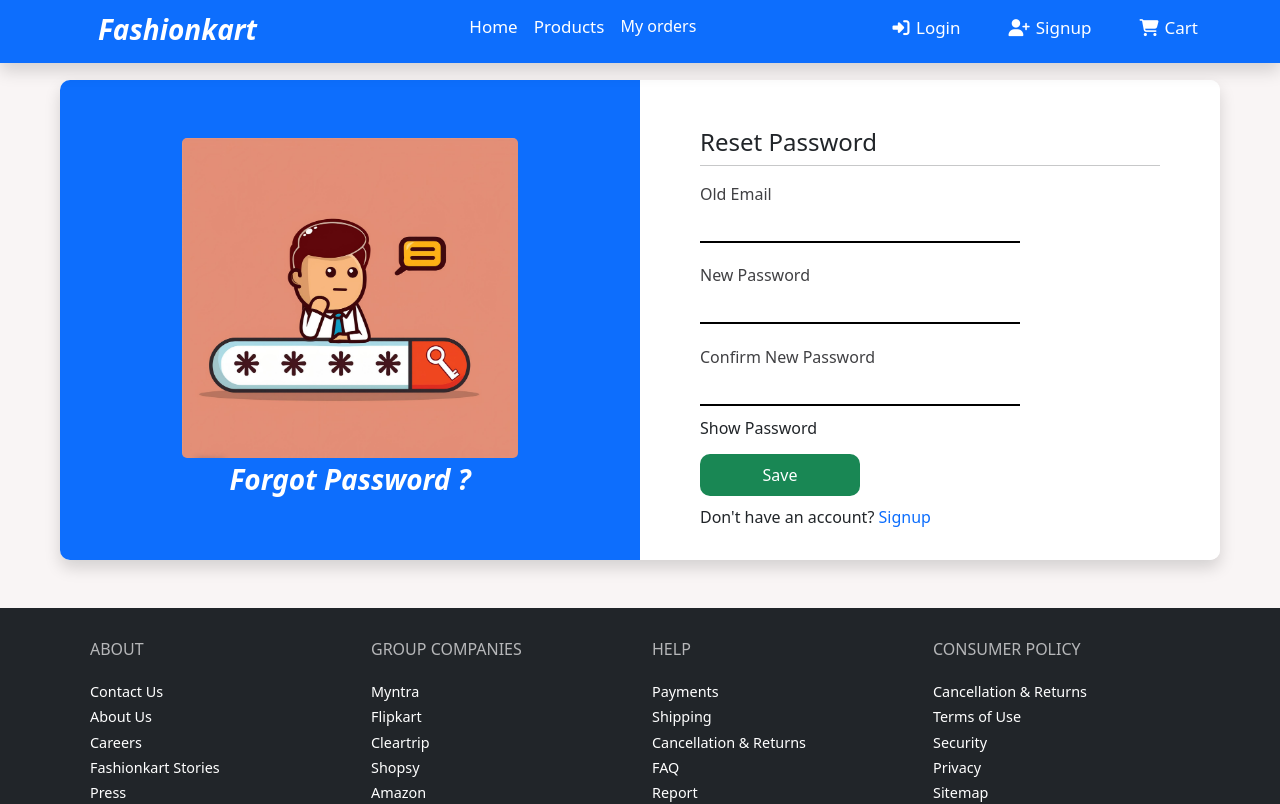
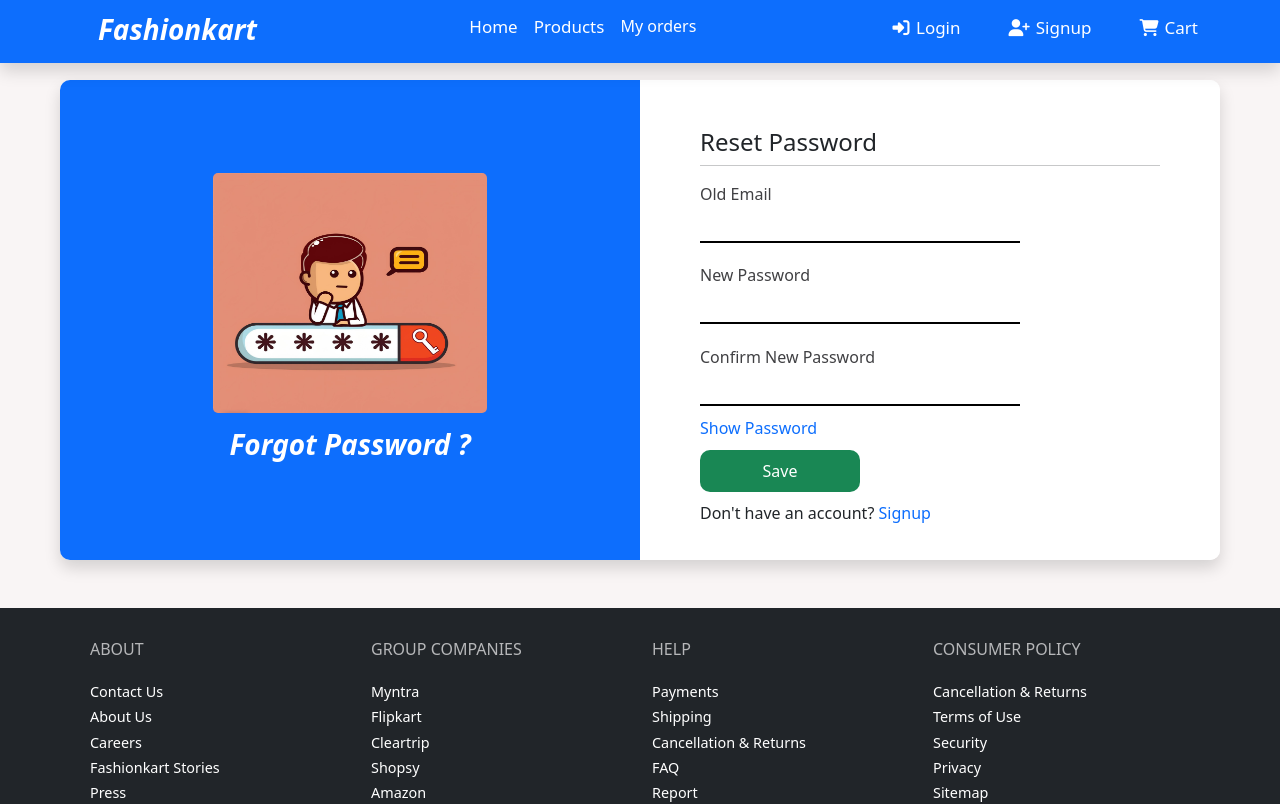
Before and after one commit to goduguvenugopal/fashionanr, a React (Create React App) app: page /password in a window 1280 px wide. Shown: the top 804 px of the page. Built offline with nearby package versions, Linux system fonts and the light colour scheme.

Commit message:
added forgot password component

```diff
--- a/src/components/ForgotPassword.jsx
+++ b/src/components/ForgotPassword.jsx
@@ -1,15 +1,16 @@
-import React, { useState } from 'react'
+import React, { useContext, useState } from 'react'
 import { ToastContainer, toast } from 'react-toastify';
 import 'react-toastify/dist/ReactToastify.css';
 import { Link, useNavigate } from 'react-router-dom';
 import Footer from './Footer';
 import axios from 'axios';
+import { tokenContext } from '../App';
 
 
 
 const ForgotPassword = () => {
 
-
+ const [setToken] = useContext(tokenContext)
     const [eyeOpen, setEyeOpen] = useState(false)
     const [email, setEmail] = useState("")
     const [password, setPassword] = useState("")
@@ -19,7 +20,7 @@ const ForgotPassword = () => {
     const navigate = useNavigate()
 
 
-    // login function
+    // password reset function
     const formFunc = async (e) => {
         e.preventDefault()
         setSpinner(true)
@@ -55,9 +56,7 @@ const ForgotPassword = () => {
             }
             else {
                 const userData = { email, password }
-                await axios.put("https://fashionkart-server.onrender.com/authentication/login", userData)
-
-
+                await axios.put("https://fashionkart-server.onrender.com/authentication/updatepassword", userData)
                 toast.success("Password has been Changed Successfully")
                 setEmail("")
                 setPassword("")
@@ -66,6 +65,8 @@ const ForgotPassword = () => {
                 setSpinner(false)
                 const timer = setTimeout(() => {
                     navigate("/login")
+                    setToken("")
+                    localStorage.removeItem("token")
 
                 }, 1200);
 
@@ -82,8 +83,6 @@ const ForgotPassword = () => {
 
 
     }
-
-
 
 
     return (
@@ -126,13 +125,13 @@ const ForgotPassword = () => {
                                 }} value={confirmPassword.trim()} onChange={(e) => setConfirmPassword(e.target.value)} type="password" className='input-box' id={red ? "redLine2" : ""} name='password' />
 
 
-                                <div className='mt-2 bg-white d-flex align-items-center justify-content-between pass-toggle-card'>
+                                <div className='mt-2  bg-white d-flex align-items-center justify-content-between pass-toggle-card'>
 
 
-                                    {eyeOpen ? <h6 onClick={() => setEyeOpen(false)} class="bg-white" >Hide Password</h6> : <h6 onClick={() => setEyeOpen(true)} class="bg-white" >Show Password</h6>}
+                                    {eyeOpen ? <h6 onClick={() => setEyeOpen(false)} class="bg-white text-success" >Hide Password</h6> : <h6 onClick={() => setEyeOpen(true)} class="bg-white text-primary" >Show Password</h6>}
                                 </div>
 
-                                {spinner ? <button className="buy-bt bg-success mt-2 mb-2" type="button" disabled="">
+                                {spinner ? <button className="buy-bt bg-success mt-1 mb-2" type="button" disabled="">
                                     <span
                                         className="spinner-border text-white bg-transparent spinner-border-sm"
                                         role="status"
@@ -140,7 +139,7 @@ const ForgotPassword = () => {
                                     />
                                     <span className="visually-hidden">Loading...</span>
                                 </button>
-                                    : <button type='submit ' className='mt-2 mb-2 text-white bg-success buy-bt'>Save</button>
+                                    : <button type='submit ' className='mt-1 mb-2 text-white bg-success buy-bt'>Save</button>
                                 }
 
                                 <h6 className='mt-1 bg-white'>Don't have an account? <Link to="/signup" style={{ textDecoration: "none" }} className=' bg-white'>Signup</Link></h6>
--- a/src/components/credentials.css
+++ b/src/components/credentials.css
@@ -113,8 +113,9 @@
 
 .forgot-pass-logo {
     width: 100%;
-    height: 20rem;
+    height: 15rem;
     border-radius: 5px;
+    margin-bottom: 10px;
 
 
 }
@@ -198,13 +199,14 @@
         height: 150px;
         border-radius: 5px;
         margin-top: 10px;
+        margin-bottom: 5px;
 
 
     }
 
     .logo-login-card {
 
-        height: 13rem;
+        height: 13.2rem;
 
     }
 
```
